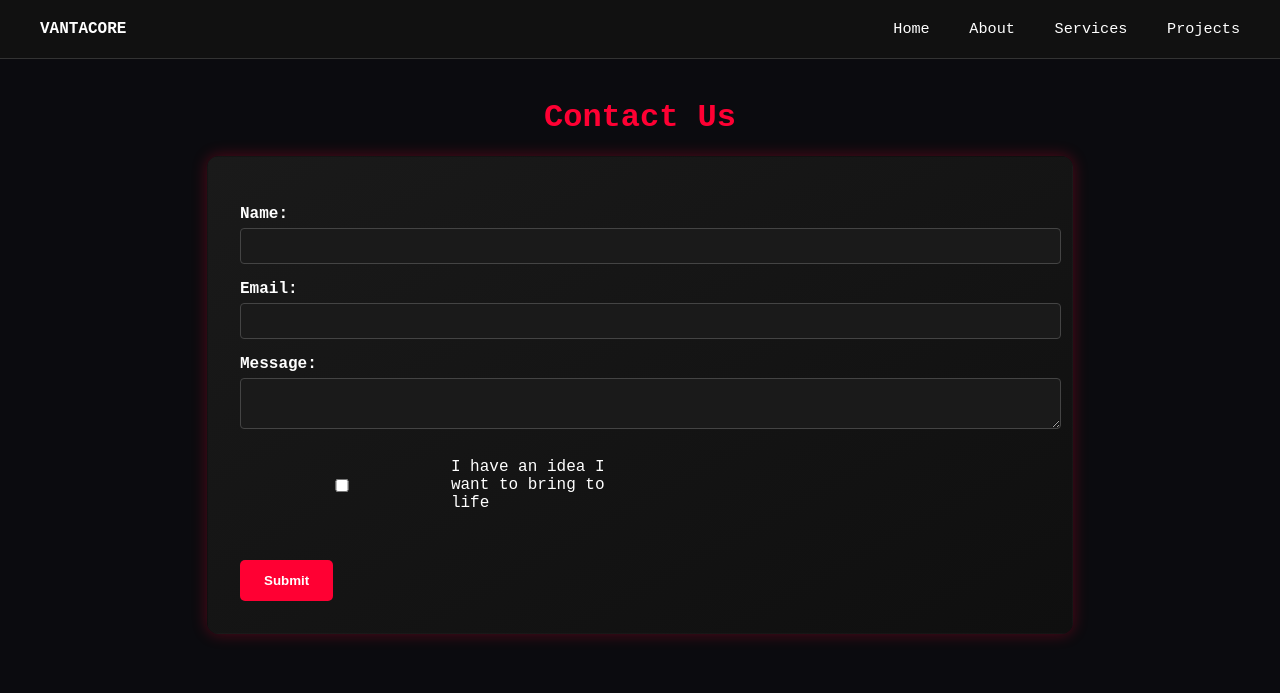
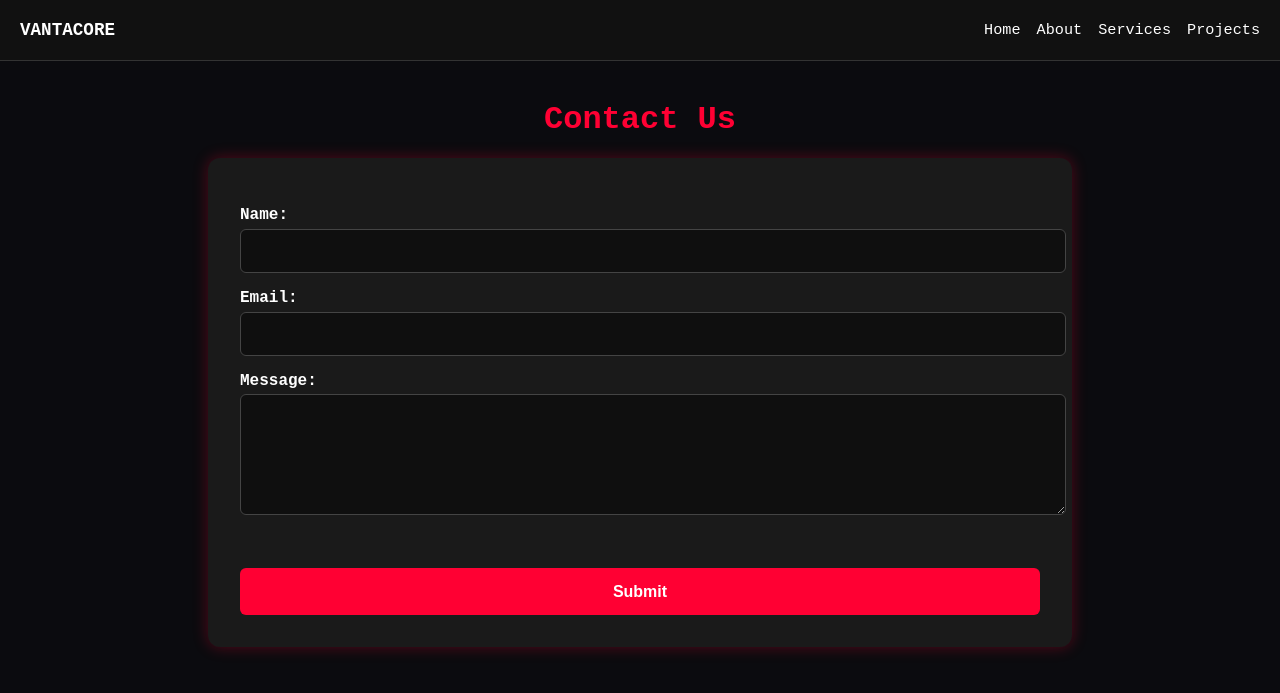
Before and after one commit to Techsimp68/UATMS587, a Flask app: page /contact in a window 1280 px wide. Shown: the top 693 px of the page. Run offline with Flask 3, Linux system fonts and the light colour scheme.

Commit message:
Update contact.html

```diff
--- a/templates/contact.html
+++ b/templates/contact.html
@@ -1,8 +1,8 @@
 <!DOCTYPE html>
 <html lang="en">
 <head>
-  <meta charset="UTF-8">
-  <meta name="viewport" content="width=device-width, initial-scale=1.0">
+  <meta charset="UTF-8" />
+  <meta name="viewport" content="width=device-width, initial-scale=1.0" />
   <title>Contact VantaCore</title>
   <style>
     body {
@@ -10,23 +10,37 @@
       font-family: 'Courier New', monospace;
       background-color: #0b0b0f;
       color: #fff;
-      position: relative;
     }
 
     header {
-      padding: 20px 40px;
+      padding: 20px;
       background-color: #111;
       display: flex;
+      flex-wrap: wrap;
       justify-content: space-between;
       align-items: center;
       border-bottom: 1px solid #333;
     }
 
-    header a {
+    header div {
+      font-weight: bold;
+      font-size: 1.1rem;
+    }
+
+    nav {
+      display: flex;
+      flex-wrap: wrap;
+      gap: 1rem;
+    }
+
+    nav a {
       color: #fff;
       text-decoration: none;
-      margin-left: 30px;
       font-size: 0.95rem;
+    }
+
+    nav a:hover {
+      color: #ff0033;
     }
 
     .page-title {
@@ -39,14 +53,15 @@
     form {
       max-width: 800px;
       margin: auto;
-      background: linear-gradient(to bottom right, #1a1a1a, #0f0f0f);
+      background-color: #1a1a1a;
       padding: 2rem;
       border-radius: 12px;
       box-shadow: 0 0 15px rgba(255, 0, 51, 0.3);
-      border: 1px solid transparent;
     }
 
-    .form-section { margin-bottom: 2rem; }
+    .form-section {
+      margin-bottom: 2rem;
+    }
 
     label {
       display: block;
@@ -56,13 +71,13 @@
 
     input, select, textarea {
       width: 100%;
-      padding: 0.6rem;
+      padding: 0.75rem;
       margin-top: 0.3rem;
-      background-color: #1a1a1a;
+      background-color: #0f0f0f;
       color: #fff;
       border: 1px solid #444;
-      border-radius: 4px;
-      transition: box-shadow 0.3s, border-color 0.3s;
+      border-radius: 6px;
+      font-size: 1rem;
     }
 
     input:focus, select:focus, textarea:focus {
@@ -75,42 +90,58 @@
       resize: vertical;
     }
 
-    .hidden { display: none; }
+    .checkbox-group {
+      display: flex;
+      flex-wrap: wrap;
+      gap: 1rem;
+      margin-top: 0.5rem;
+    }
+
+    .hidden {
+      display: none;
+    }
 
     button[type="submit"] {
       background-color: #ff0033;
       border: none;
-      padding: 0.8rem 1.5rem;
+      padding: 0.9rem 1.5rem;
       color: white;
       font-weight: bold;
-      border-radius: 5px;
+      border-radius: 6px;
       cursor: pointer;
       margin-top: 1rem;
-      transition: background 0.3s;
+      font-size: 1rem;
+      width: 100%;
     }
 
     button[type="submit"]:hover {
       background-color: #cc002a;
     }
-  .checkbox-group {
-  display: flex;
-  flex-wrap: wrap;
-  gap: 1.5rem;
-  margin-top: 0.5rem;
-}
 
-.checkbox-group label {
-  display: flex;
-  align-items: center;
-  gap: 0.5rem;
-  font-weight: normal;
-}
-</style>
+    .message-success {
+      text-align: center;
+      padding: 1rem;
+      font-size: 1rem;
+      color: #00ff99;
+    }
+
+    .message-error {
+      text-align: center;
+      padding: 1rem;
+      font-size: 1rem;
+      color: #ff0033;
+    }
+
+    @media (max-width: 600px) {
+      form { padding: 1rem; }
+      .page-title { font-size: 1.5rem; }
+    }
+  </style>
 </head>
 <body>
 
   <header>
-    <div style="font-weight: bold; color: white;">VANTACORE</div>
+    <div>VANTACORE</div>
     <nav>
       <a href="/index">Home</a>
       <a href="/about">About</a>
@@ -123,102 +154,54 @@
 
   <form id="contactForm">
     <div class="form-section">
-      <label>Name:</label>
-      <input type="text" name="name" required />
+      <label for="name">Name:</label>
+      <input type="text" id="name" name="name" required />
 
-      <label>Email:</label>
-      <input type="email" name="email" required />
+      <label for="email">Email:</label>
+      <input type="email" id="email" name="email" required />
 
-      <label>Message:</label>
-      <textarea name="message"></textarea>
-
-      <div class="checkbox-group">
-  <label><input type="checkbox" id="ideaCheckbox" /> I have an idea I want to bring to life</label>
-</div>
-    </div>
-
-    <div id="ideaSection" class="form-section hidden">
-      <label>Type:</label>
-      <select id="ideaType" name="idea_type">
-        <option value="">--Select--</option>
-        <option value="Game">Game</option>
-        <option value="Application">Application</option>
-      </select>
-
-      <div id="gameFields" class="hidden">
-        <label>Console:</label>
-<div class="checkbox-group">
-  <label><input type="checkbox" name="game_platforms" value="PC" /> PC</label>
-  <label><input type="checkbox" name="game_platforms" value="Xbox" /> Xbox</label>
-  <label><input type="checkbox" name="game_platforms" value="PlayStation" /> PlayStation</label>
-  <label><input type="checkbox" name="game_platforms" value="Mobile" /> Mobile</label>
-</div>
-
-        <label>Timeframe:</label>
-        <input type="text" name="game_timeframe" />
-
-        <label>Budget:</label>
-        <select name="game_budget">
-          <option value="$0 – Hobby Passion Project">$0 – Hobby Passion Project</option>
-          <option value="$1,000 – $5,000">$1,000 – $5,000</option>
-          <option value="$5,000 – $15,000">$5,000 – $15,000</option>
-          <option value="$15,000+">$15,000+</option>
-        </select>
-
-        <label>Game Idea:</label>
-        <textarea name="game_idea"></textarea>
-
-        <p style="font-size: 0.8rem; color: #aaa;">
-          By submitting this idea, you acknowledge that VantaCore may assist in its development and, where applicable, may pursue publishing or commercialization efforts in collaboration with or on behalf of the original submitter.
-        </p>
-      </div>
-
-      <div id="appFields" class="hidden">
-        <label>Target Platforms:</label>
-        <label><input type="checkbox" name="app_platforms" value="Windows" /> Windows</label>
-        <label><input type="checkbox" name="app_platforms" value="Mac" /> Mac</label>
-        <label><input type="checkbox" name="app_platforms" value="Linux" /> Linux</label>
-        <label><input type="checkbox" name="app_platforms" value="Google Play" /> Google Play</label>
-        <label><input type="checkbox" name="app_platforms" value="Apple Store" /> Apple Store</label>
-
-        <label>What problem does the app solve?</label>
-        <textarea name="app_problem"></textarea>
-
-        <label>Budget:</label>
-        <select name="app_budget">
-          <option value="$5,000 – $10,000">$5,000 – $10,000</option>
-          <option value="$10,000 – $25,000">$10,000 – $25,000</option>
-          <option value="$25,000+">$25,000+</option>
-        </select>
-
-        <label>Application Details:</label>
-        <textarea name="app_details"></textarea>
-      </div>
+      <label for="message">Message:</label>
+      <textarea id="message" name="message" rows="5" required></textarea>
     </div>
 
     <button type="submit">Submit</button>
+
+    <div id="formStatus"></div>
   </form>
 
   <script>
-    const ideaCheckbox = document.getElementById('ideaCheckbox');
-    const ideaSection = document.getElementById('ideaSection');
-    const ideaType = document.getElementById('ideaType');
-    const gameFields = document.getElementById('gameFields');
-    const appFields = document.getElementById('appFields');
+    document.getElementById("contactForm").addEventListener("submit", async function (e) {
+      e.preventDefault();
 
-    ideaCheckbox.addEventListener('change', () => {
-      ideaSection.classList.toggle('hidden', !ideaCheckbox.checked);
-    });
+      const form = e.target;
+      const statusDiv = document.getElementById("formStatus");
 
-    ideaType.addEventListener('change', () => {
-      const value = ideaType.value;
-      gameFields.classList.toggle('hidden', value !== 'Game');
-      appFields.classList.toggle('hidden', value !== 'Application');
+      const formData = {
+        name: form.name.value,
+        email: form.email.value,
+        message: form.message.value,
+      };
+
+      try {
+        const response = await fetch("/submit-contact", {
+          method: "POST",
+          headers: { "Content-Type": "application/json" },
+          body: JSON.stringify(formData),
+        });
+
+        const result = await response.json();
+
+        if (response.ok) {
+          statusDiv.innerHTML = `<div class="message-success">Message sent! We'll be in touch.</div>`;
+          form.reset();
+        } else {
+          statusDiv.innerHTML = `<div class="message-error">Error: ${result.error || "Try again later."}</div>`;
+        }
+      } catch (err) {
+        statusDiv.innerHTML = `<div class="message-error">Failed to send. Check your internet connection.</div>`;
+      }
     });
   </script>
 
 </body>
 </html>
-
-</body>
-</html>
```
